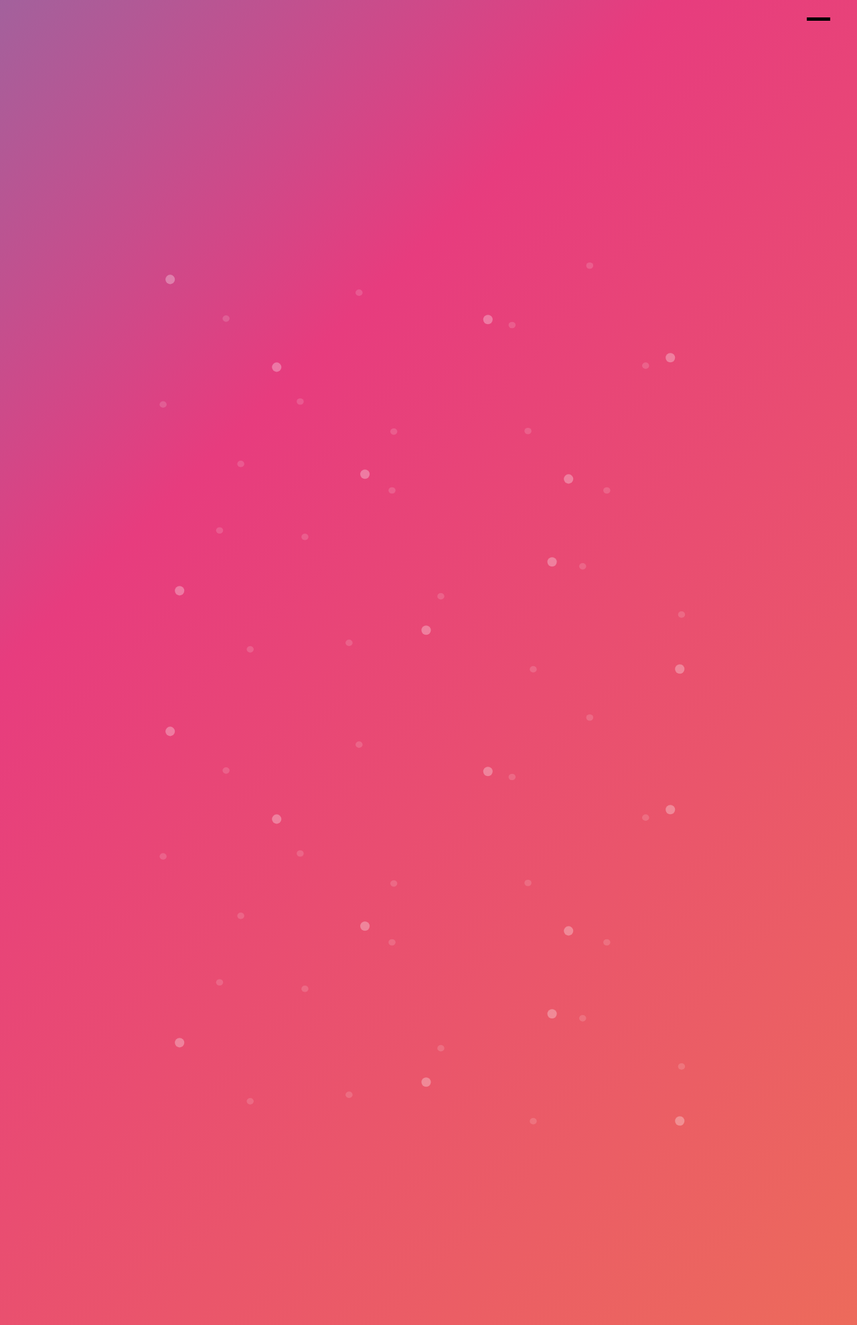
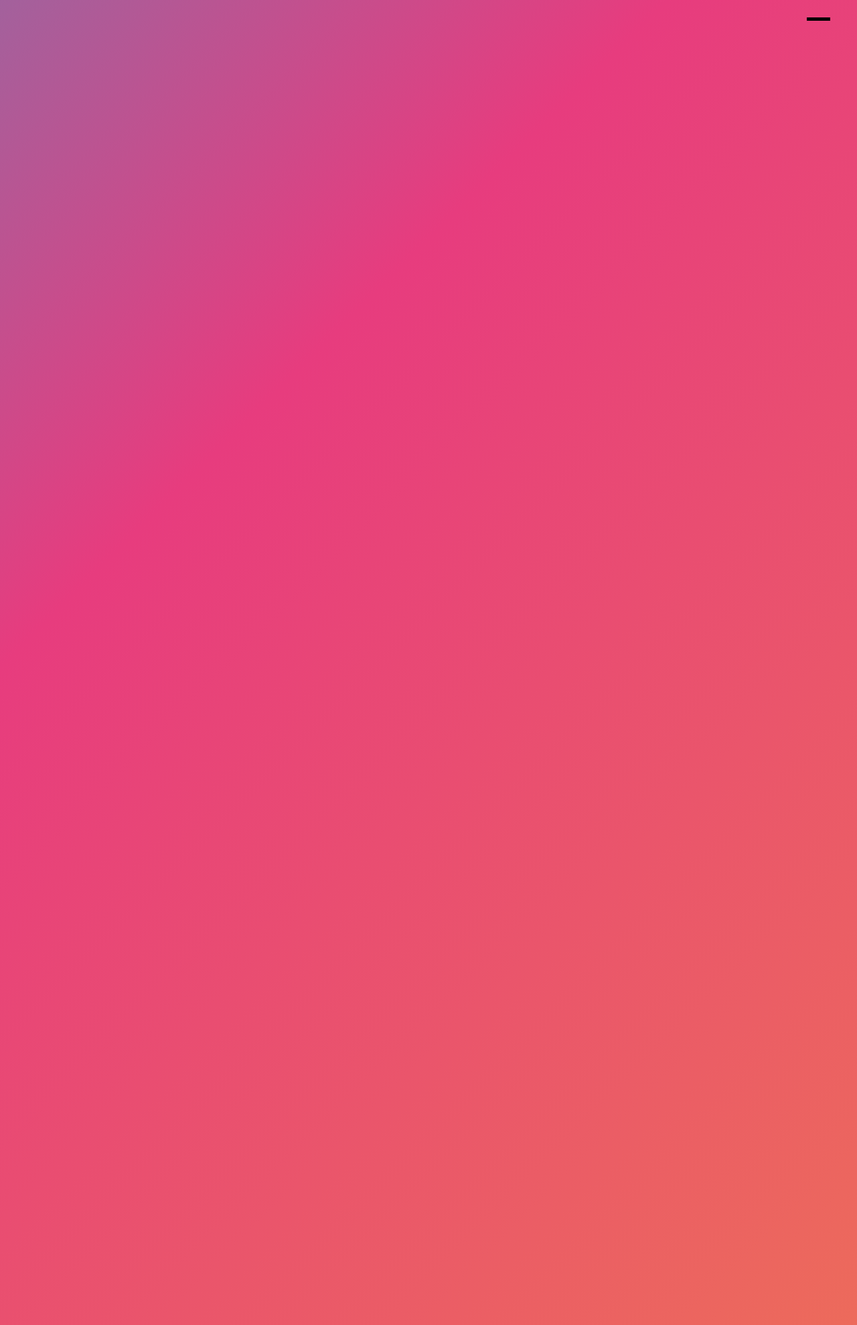
Before and after one commit to Anupya/anupya.github.io, a Jekyll site: the page built from index.html, in a window 1280 px wide. Shown: the whole page at 67% size. Built offline with Jekyll 4.4.1, drawn with Linux system fonts in a browser that asks for light colours.

Commit message:
mo changes

```diff
--- a/_layouts/default.html
+++ b/_layouts/default.html
@@ -6,7 +6,6 @@
         <h1 class="myName">ANUPYA <br></br> </h1>
         <link rel="stylesheet" type="text/css" href="/css/main.css">
         {% include keywords.html %}
-        {% include background.html %}
         {% include navbar.html %}
     </head>
 
--- a/css/main.css
+++ b/css/main.css
@@ -77,7 +77,6 @@ body { /* CHANGE BACKGROUND COLOR HERE TO CHANGE THE ACTUAL BACKGROUND */
     background: linear-gradient(-45deg, #EE7752, #E73C7E, #23A6D5, #23D5AB);
     background-size: 400% 400%;
     animation: Gradient 15s ease infinite;
-    z-index: -1;
 }
 
 /* CONTACT ME */
@@ -171,7 +170,6 @@ h3 {
     display: none;
     position: absolute;
     box-shadow: 0px 8px 16px 0px rgba(0,0,0,0.2);
-    z-index: 1;
     min-width: 160px;
 }
 #menu a {
```
